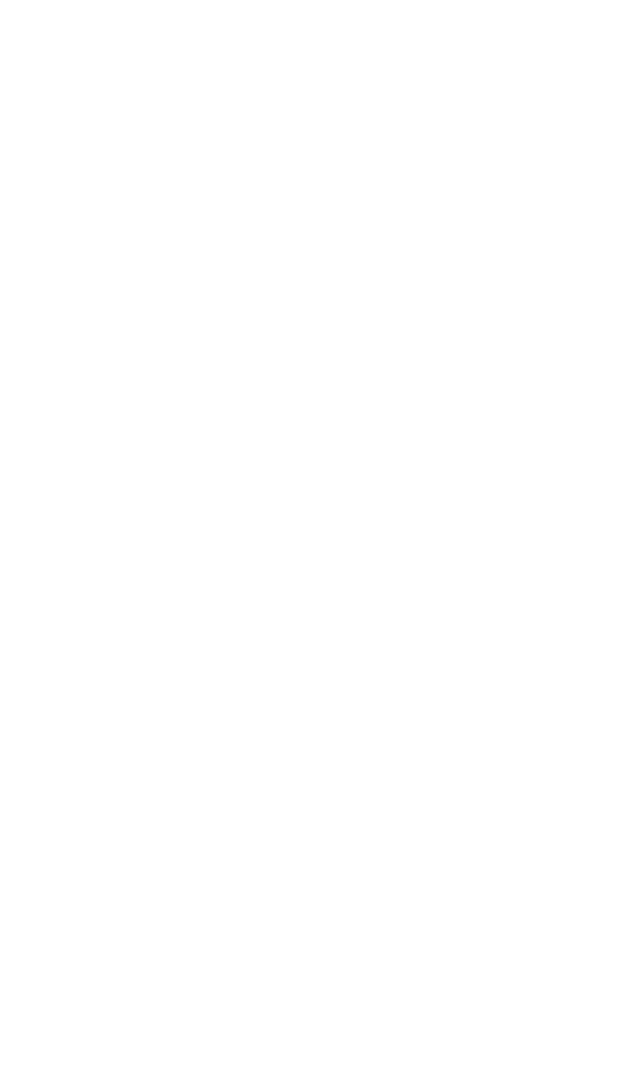
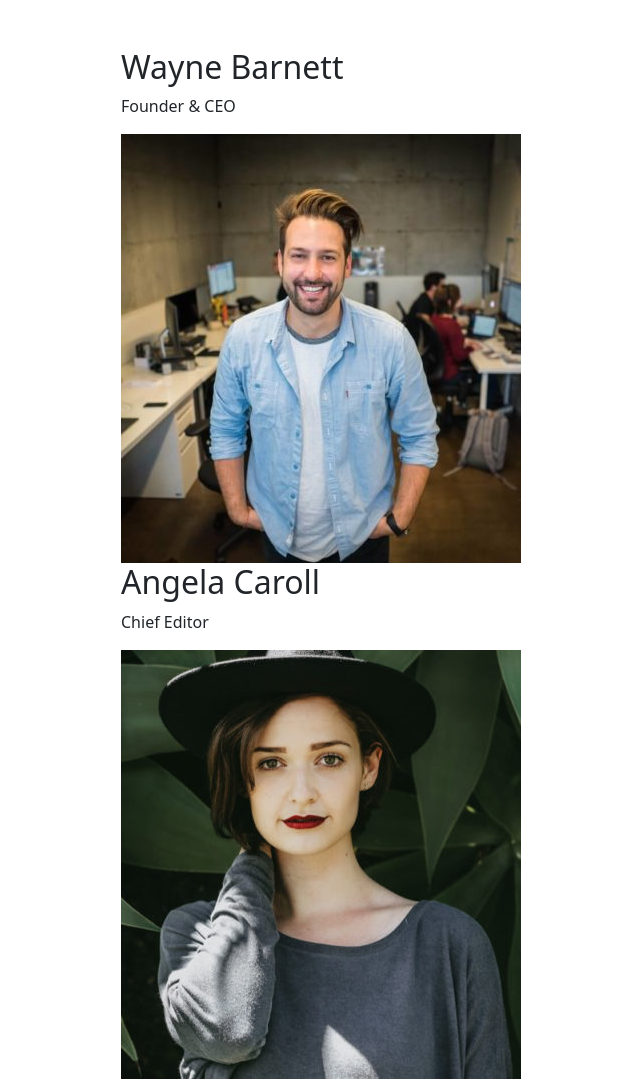
Before and after one commit to cif95/js-our-team, a plain HTML site: page index.html in a window 1280 px wide. Shown: the top 1082 px of the page, without its empty margins (282-922 px from the left). Before the commit the page ends 800 px from the top, so only its background shows below. Drawn offline with nearby package versions, Linux system fonts and the light colour scheme.

Commit message:
implemented milestone 2 + bonus 1

```diff
--- a/index.html
+++ b/index.html
@@ -19,6 +19,9 @@
 		<div class="container">
 			<div class="row justify-content-center">
 				<div class="col-12 col-md-6 p-5">
+					<div id="team">
+
+					</div>
 				</div>
 			</div>
 		</div>
--- a/js/main.js
+++ b/js/main.js
@@ -35,16 +35,23 @@ const team = [
 // Ogni membro ha le informazioni necessarie per stampare le relative informazioni: Nome, Ruolo e Foto.
 // MILESTONE 1:
 // stampare su console le informazioni di nome, ruolo e la stringa della foto
+// MILESTONE 2:
+// stampare le stesse informazioni su DOM sottoforma di stringhe
+// BONUS 1:
+// trasformare la stringa foto in una immagine effettiva
+
+
 for ( let i = 0 ; i < team.length; i ++){
-	console.log(team[i].name);
-	console.log(team[i].role);
-	console.log(team[i].image);
+	document.getElementById('team').innerHTML += `
+	<div class="team-member">
+		<h2>${team[i].name}</h2>
+		<p>${team[i].role}</p>
+		<img src="img/${team[i].image}" alt="member photo"></i>
+	</div>`;
+
+	console.log(team[i].name, team[i].role, team[i].image);
 }
 
-// MILESTONE 2:
-// stampare le stesse informazioni su DOM sottoforma di stringhe
 
-// BONUS 1:
-// trasformare la stringa foto in una immagine effettiva
 // BONUS 2:
 // organizzare i singoli membri in card/schede
```
